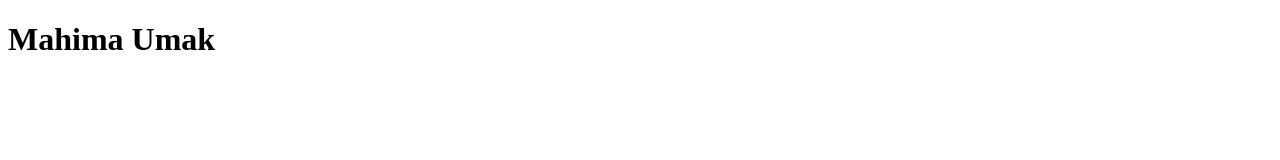
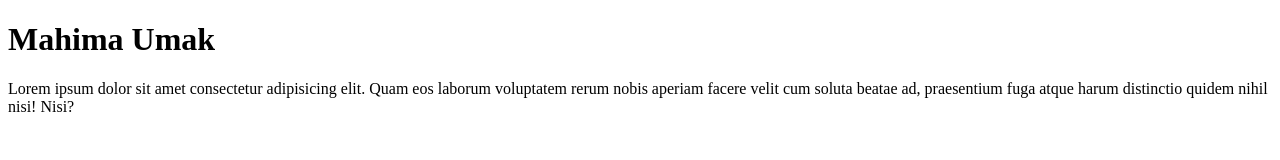
Before and after one commit to Mahima-Umak2005/demo-1, a plain HTML site: page index.html in a window 1280 px wide. Drawn offline with Linux system fonts and the light colour scheme.

Commit message:
Updated one

```diff
--- a/index.html
+++ b/index.html
@@ -9,5 +9,10 @@
   </head>
   <body>
     <h1>Mahima Umak</h1>
+    <p>
+      Lorem ipsum dolor sit amet consectetur adipisicing elit. Quam eos laborum
+      voluptatem rerum nobis aperiam facere velit cum soluta beatae ad,
+      praesentium fuga atque harum distinctio quidem nihil nisi! Nisi?
+    </p>
   </body>
 </html>
```
